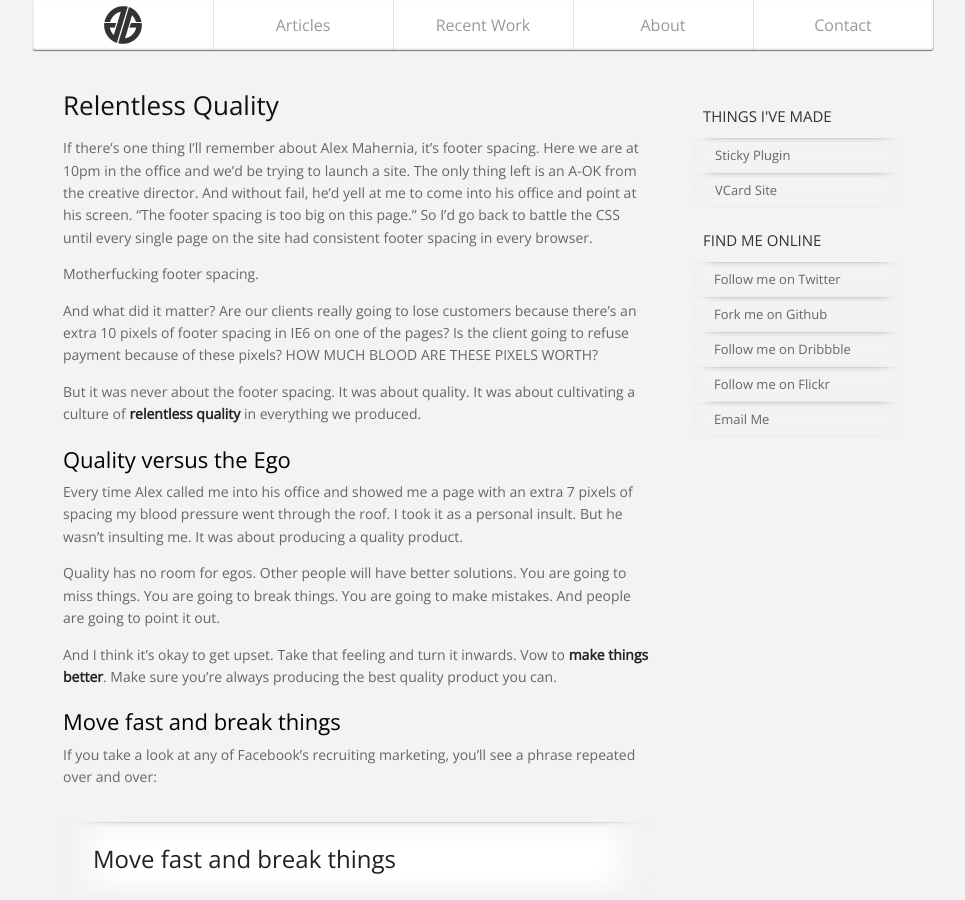
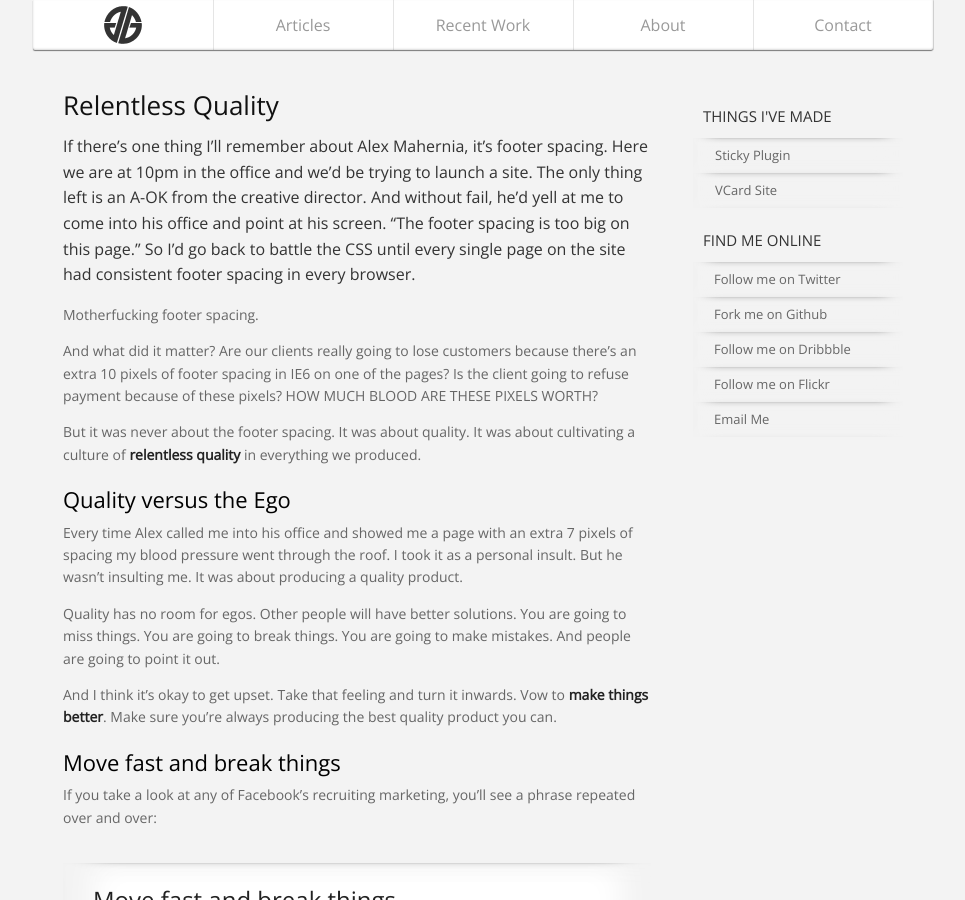
Before and after one commit to garand/garand, a Jekyll site: the page built from index.html, in a window 1280 px wide and 900 px high. Shown: the whole window, without its empty margins (157-1122 px from the left). Built offline with Jekyll 4.4.1, drawn with Linux system fonts in a browser that asks for light colours.

Commit message:
Extra <p>

```diff
--- a/index.html
+++ b/index.html
@@ -5,6 +5,6 @@
 {% for post in site.posts limit: 1 %}
   <article>
     <h1>{{ post.title }}</h1>
-    <p>{{ post.content }}</p>
+    {{ post.content }}
   </article>
 {% endfor %}
```
